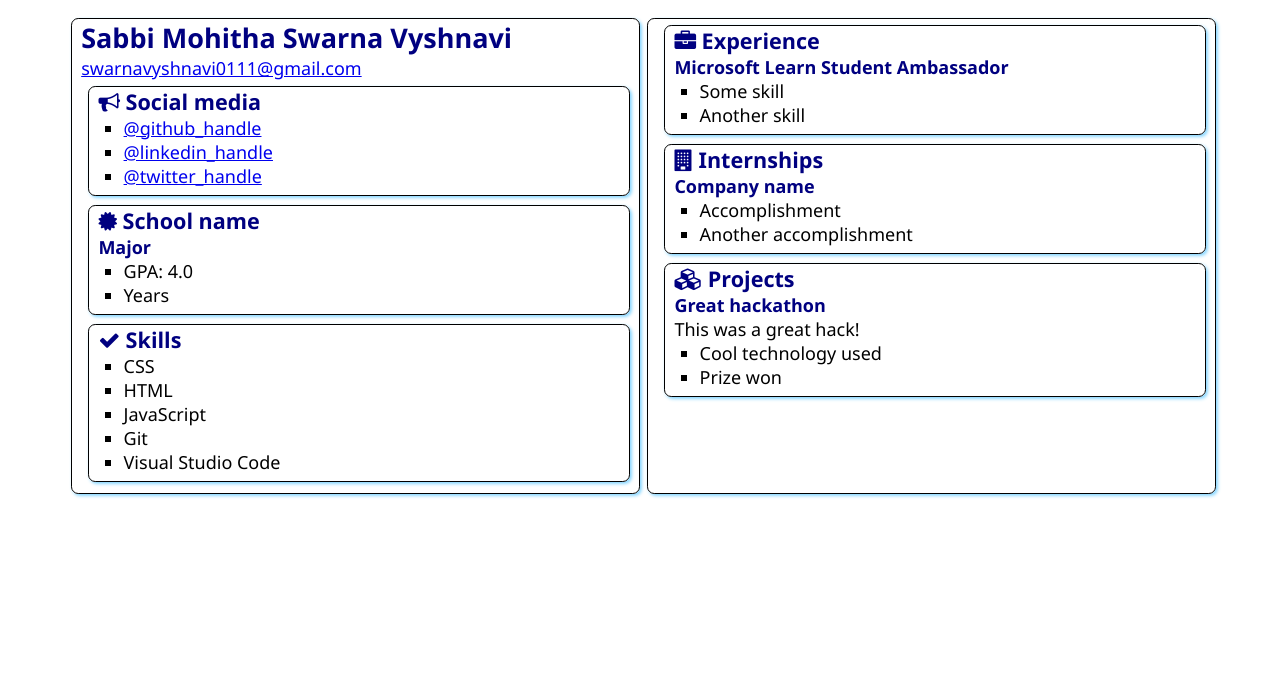
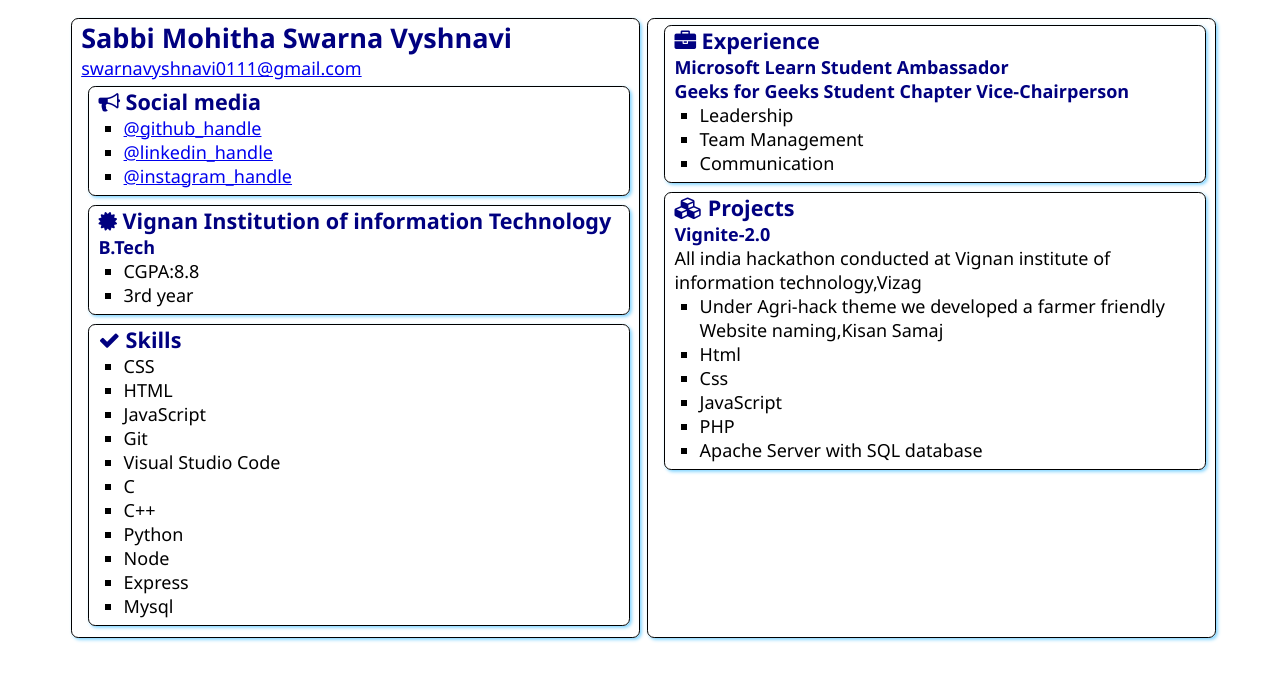
Before and after one commit to SwarnaVyshnavi/SATechnicalOnboarding, a plain HTML site: page src/index.html in a window 1280 px wide. Drawn offline with Linux system fonts and the light colour scheme.

Commit message:
Update index.html
Added social media handles,education,skills,experience,projects

```diff
--- a/src/index.html
+++ b/src/index.html
@@ -21,9 +21,9 @@
                     Social media
                 </h2>
                 <ul>
-                    <li><a href="https://github.com/<handle>">@github_handle</a></li>
-                    <li><a href="https://linkedin.com/in/<handle>">@linkedin_handle</a></li>
-                    <li><a href="https://twitter.com/<handle>">@twitter_handle</a></li>
+                    <li><a href="https://github.com/SwarnaVyshnavi">@github_handle</a></li>
+                    <li><a href="https://linkedin.com/in/s-mohitha-swarna-vyshnavi-a634ba237/">@linkedin_handle</a></li>
+                    <li><a href="https://instagram.com/halcyon_0111/">@instagram_handle</a></li>
                 </ul>
             </section>
 
@@ -31,12 +31,12 @@
                 <div class="education">
                     <h2>
                         <i class="fa fa-certificate" aria-hidden="true"></i>
-                        School name
+                        Vignan Institution of information Technology
                     </h2>
-                    <h3>Major</h3>
+                    <h3>B.Tech</h3>
                     <ul>
-                        <li>GPA: 4.0</li>
-                        <li>Years</li>
+                        <li>CGPA:8.8</li>
+                        <li>3rd year</li>
                     </ul>
                 </div>
             </section>
@@ -52,6 +52,12 @@
                     <li>JavaScript</li>
                     <li>Git</li>
                     <li>Visual Studio Code</li>
+                    <li>C</li>
+                    <li>C++</li>
+                    <li>Python</li>
+                    <li>Node</li>
+                    <li>Express</li>
+                    <li>Mysql</li>
                 </ul>
             </section>
         </article>
@@ -62,12 +68,15 @@
                     Experience
                 </h2>
                 <h3>Microsoft Learn Student Ambassador</h3>
+                <h3>Geeks for Geeks Student Chapter Vice-Chairperson</h3>
                 <ul>
-                    <li>Some skill</li>
-                    <li>Another skill</li>
+                    <li>Leadership</li>
+                    <li>Team Management</li>
+                    <li>Communication</li>
                 </ul>
+
             </section>
-            <section class="box">
+            <!-- <section class="box">
                 <h2>
                     <i class="fa fa-building" aria-hidden="true"></i>
                     Internships
@@ -78,18 +87,22 @@
                     <li>Accomplishment</li>
                     <li>Another accomplishment</li>
                 </ul>
-            </section>
+            </section> -->
             <section class="box">
                 <h2>
                     <i class="fa fa-cubes" aria-hidden="true"></i>
                     Projects
                 </h2>
 
-                <h3>Great hackathon</h3>
-                <div>This was a great hack!</div>
+                <h3>Vignite-2.0</h3>
+                <div>All india hackathon conducted at Vignan institute of information technology,Vizag</div>
                 <ul>
-                    <li>Cool technology used</li>
-                    <li>Prize won</li>
+                    <li>Under Agri-hack theme we developed a farmer friendly Website naming,Kisan Samaj</li>
+                    <li>Html</li>
+                    <li>Css</li>
+                    <li>JavaScript</li>
+                    <li>PHP</li>
+                    <li>Apache Server with SQL database</li>
                 </ul>
             </section>
         </article>
```
